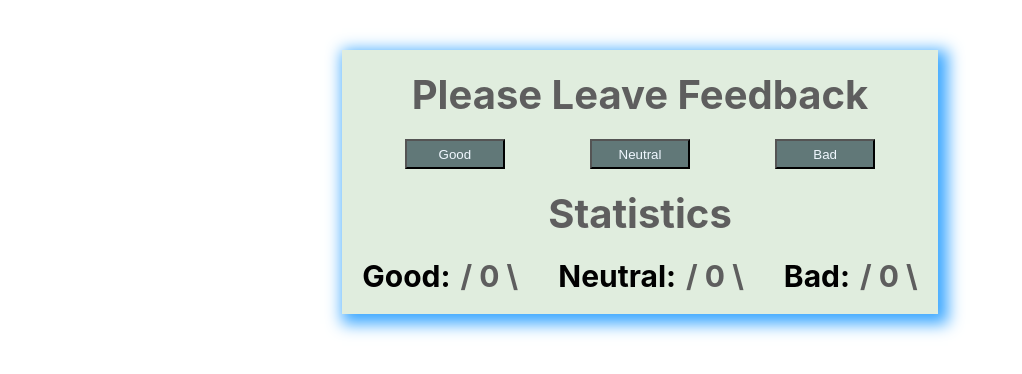
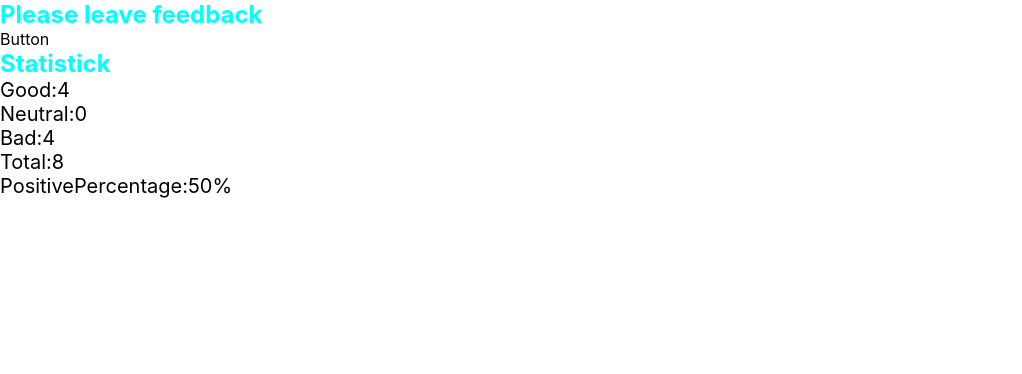
Before and after one commit to saviola1777/goit-react-hw-02-feedback, a React (Create React App) app: page / in a window 1280 px wide. Shown: the top 374 px of the page, without its empty margins (0-1022 px from the left). Built offline with nearby package versions, Linux system fonts and the light colour scheme.

Commit message:
Add two task

```diff
--- a/package.json
+++ b/package.json
@@ -39,5 +39,9 @@
       "last 1 firefox version",
       "last 1 safari version"
     ]
+  },
+  "devDependencies": {
+    "eslint": "^8.32.0",
+    "eslint-config-react-app": "^7.0.1"
   }
 }
--- a/src/components/App.jsx
+++ b/src/components/App.jsx
@@ -1,9 +1,33 @@
-import css from 'components/App.module.css'
-import Feedback from 'components/FeedbackWidget/Feedback'
-export const App = () => {
+import React from 'react';
+import Statistics from 'components/Statisticks/Statistics';
+import Section from 'components/Section/Section';
+class App extends React.Component{
+
+state={
+  good: 4,
+  neutral: 0,
+  bad: 4,
+}
+countTotalFeedback() {
+  return this.state.good + this.state.neutral + this.state.bad;
+}
+countPositiveFeedbackPercentage() {
+  return Math.round((this.state.good * 100) / this.countTotalFeedback());
+}
+render(){
   return (
-    <div className={css.app}>
-      <Feedback/>
-     </div>
-  );
-};
+    <div>
+    <Section title="Please leave feedback"><p>Button</p></Section>
+    <Section title="Statistick">
+    <Statistics
+    good={this.state.good}
+    neutral={this.state.neutral}
+    bad={this.state.bad}
+    total={this.countTotalFeedback()}
+    positivePercentage={this.countPositiveFeedbackPercentage()}
+   />
+   </Section>
+   </div>
+    )}
+  }
+  export default App
--- a/src/components/App.module.css
+++ b/src/components/App.module.css
@@ -1,6 +1,5 @@
 .app{
+  margin: 0 auto;
   height: 100vh;
-  display: flex;
-  justify-content: center;
-  /* font-size: 30px; */
-  color: #010101 }
+  width: fit-content;
+ }
--- a/src/components/FeedbackWidget/Feedback.jsx
+++ /dev/null
@@ -1,87 +0,0 @@
-import React from "react";
-import css from 'components/FeedbackWidget/Feedback.module.css'
-class Feedback extends React.Component {
-  state = {
-  good: 0,
-  neutral: 0,
-  bad: 0
-  };
-
-  clickOnGood = () => (
-    this.setState(stateValue => {
-      return {
-        good:stateValue.good +1,
-      }
-    })
-  )
-
-   clickOnNeutral = () => (
-    this.setState(stateValue => {
-      return {
-        neutral:stateValue.neutral +1,
-      }
-    }))
-
-   clickOnBad = () => (
-    this.setState(stateValue => {
-      return {
-        bad:stateValue.bad +1,
-      }
-    })
-  )
-  render() {
-    return (
-      <div className={css.feedback}>
-        <div className={css.feedbackWrapper}>
-         <h2 className={css.titel}>Please Leave Feedback</h2>
-          <ul className={css.feedbackList}>
-            <li className={css.feedbackItem}><button className={css.feedbackButton} type="button" onClick={this.clickOnGood}>Good</button></li>
-            <li className={css.feedbackItem}><button className={css.feedbackButton} type="button" onClick={this.clickOnNeutral}>Neutral</button></li>
-            <li className={css.feedbackItem}><button className={css.feedbackButton} type="button" onClick={this.clickOnBad}>Bad</button></li>
-          </ul>
-        </div>
-
-        <div className={css.statisticsWrapper}>
-         <h2 className={css.titel}>Statistics</h2>
-          <ul className={css.statisticsList}>
-            <li className={css.statisticsItem}>
-              <p className={css.feedbackText}>Good:</p><span className={css.feedbackSpan}>/ {this.state.good} \</span></li>
-            <li className={css.statisticsItem}>
-              <p className={css.feedbackText}>Neutral:</p><span className={css.feedbackSpan}>/ {this.state.neutral} \</span></li>
-            <li className={css.statisticsItem}>
-              <p className={css.feedbackText}>Bad:</p><span className={css.feedbackSpan}>/ {this.state.bad} \</span></li>
-          </ul>
-        </div>
-      </div>
-    )
-  }
-}
-
-export default Feedback
-
-// Робимо імпорт import React from "react";
-//state - state – це властивість класу, яка не повинна безпосередньо змінюватися розробником.
-//Далі ми функцію перетворюємо в класс
-//React.Component -виконує багато  функціонало під капотом
-// В класові є метод рендер де він повертає розмітку render()
-// Атрибути тута комоненти type="button" -це проп і тут якшо ми хочемо  шоб обробило подію OnClick onChange, onSubmit
-// <li className={css.feedbackItem}><button type="button" onClick={this.clickOnButton}>Good</button></li> тут  onClick
-
-  //  state = {  -----state зберігає стан тобто теперішній  значення value:0
-//     neutrale: 0,
-//   };
-
-//<span>{this.state.value}</span> тут в цей спат ми замисали теперішнє значення яке зберігається в state і дорівнює 5 тобто в середині спана буде 5
-
-// clickOnButton = () => (    ==== а ця функція зміню теперішній стан тобто при кліку на цю подію куди ми її повісили тобто на button
-//     this.setState({        ===== вона міняє значення в state через метод setState тобто значення value було 0 а при на тискані на
-//       neutral:1              ===== button стало 1 і в середину спана записало 1 томущо в середину спана було педедано значення state.value яке =1
-//     })                     ===== <span>{this.state.neutral}</span> це  тесаме що <span>0</span> при натискані стало <span>1</span>
-// )
-
-//  clickOnNeutral = () => (                ====== Це те саме що було зверху тільки в цій функції записується теперішній стан тобто  при кліку
-//     this.setState(stateValue => {        ====== в state перезаписується значення neutral і тепер воно 1   (neutral:1) а вже в функцію
-//       return {                           ====== stateValue --ми можемо називати як хочеш так вона зберігай теперішній стан state={natural:1}
-//         neutral:stateValue.neutral +1,   ======  а при наступну кліці state={natural:2} томущо в цій функції ми повертаємо neutral:stateValue.neutral +1
-//       }                                  ======  тобто stateValue зберігає стан а neutral:stateValue.neutral +1 додає 1
-//     }))
--- a/src/components/FeedbackWidget/Feedback.module.css
+++ /dev/null
@@ -1,50 +0,0 @@
-.feedback{
-background: #e0edde;
-  padding: 20px;
-  height: fit-content;
-  margin-top: 50px;
-  box-shadow: 5px 5px 15px 5px #3DA8FF;
-}
-.titel{
-      margin-bottom: 20px;
-        font-size: 40px;
-        color: #5e5e5e;
-        text-align: center;
-}
-.feedbackList{
-display: grid;
-grid-template-columns: 100px 100px 100px;
-justify-content: space-around;
-margin-bottom: 20px;
-
-}
-.feedbackButton{
-  width: 100%;
-  height: 30px;
-  background: #617878;
-    color: aliceblue;
-
-}
-.feedbackButton:hover{
-  background: #63a8d9;
-  cursor: pointer;
-}
-
-.statisticsList {
-  display: flex;
-  gap: 40px;
-
-}
-.statisticsItem{
-  display: flex;
-  gap: 10px;
-}
-.feedbackText{
-    font-size: 30px;
-      font-weight: 700;
-}
-.feedbackSpan{
-  font-size: 30px;
-    font-weight: 700;
-    color: #5e5e5e;
-}
--- /dev/null
+++ b/src/components/Section/Section.jsx
@@ -0,0 +1,16 @@
+import propTypes from "prop-types";
+import css from "components/Section/Section.module.css"
+const Section =({title , children})=>{
+  return (
+<section>
+  <h2 className={css.titels}>{title}</h2>
+     {children}
+</section>
+  )}
+
+  Section.prototype={
+    title:propTypes.string.isRequired,
+    children:propTypes.node.isRequired
+  }
+
+  export default Section
--- /dev/null
+++ b/src/components/Section/Section.module.css
@@ -0,0 +1,3 @@
+.titels{
+  color: aqua;
+}
--- /dev/null
+++ b/src/components/Statisticks/Statisticks.module.css
@@ -0,0 +1,7 @@
+css.statisticksList{
+  color: blueviolet;
+}
+
+.statisticksItem{
+  font-size: 20px;
+}
--- /dev/null
+++ b/src/components/Statisticks/Statistics.jsx
@@ -0,0 +1,22 @@
+import propTypes from "prop-types";
+import css from "components/Statisticks/Statisticks.module.css"
+const Statistics =({ good, neutral, bad, total, positivePercentage})=>{
+
+  return (
+    <ul className={css.statisticksList}>
+    <li className={css.statisticksItem}>Good:{good}</li>
+    <li className={css.statisticksItem}>Neutral:{neutral}</li>
+    <li className={css.statisticksItem}>Bad:{bad}</li>
+    <li className={css.statisticksItem}>Total:{total}</li>
+    <li className={css.statisticksItem}>PositivePercentage:{positivePercentage}%</li>
+    </ul>
+  )};
+
+Statistics.propTypes={
+  good:propTypes.number.isRequired,
+  neutral:propTypes.number.isRequired,
+  bad:propTypes.number.isRequired,
+  total:propTypes.number.isRequired,
+  positivePercentag:propTypes.number.isRequired,
+}
+export default Statistics;
--- a/src/index.js
+++ b/src/index.js
@@ -1,6 +1,6 @@
 import React from 'react';
 import ReactDOM from 'react-dom/client';
-import { App } from 'components/App';
+import  App  from 'components/App';
 import './index.css';
 
 ReactDOM.createRoot(document.getElementById('root')).render(
```
Also changed, not shown: src/components/FeedbackOptions/FeedbackOptions.jsx (added, +7 -0 lines), 1 other file (tests, documents, lock files or other folders).
